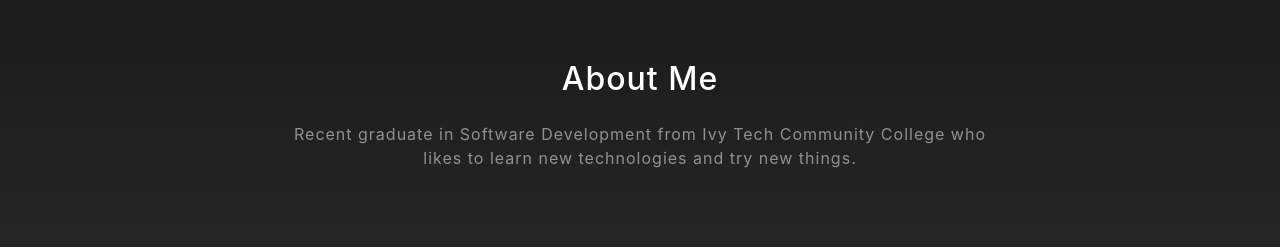
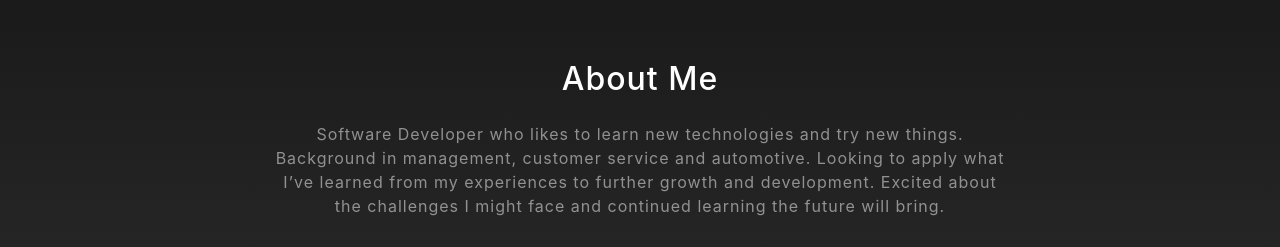
Before and after one commit to jmsalazar50/jmsalazar50.github.io, a website with bundled scripts: page index.html in a window 1280 px wide. Shown: the part 900-1147 px from the top of the page. Built offline with nearby package versions, Linux system fonts and the light colour scheme.

Commit message:
Update index.html
About Update

```diff
--- a/index.html
+++ b/index.html
@@ -87,8 +87,8 @@
           <div class="col-lg-8 mx-auto">
             <h2 class="text-white mb-4">About Me</h2>
             <p class="text-white-50">
-              Recent graduate in Software Development from Ivy Tech Community College  who likes to
-              learn new technologies and try new things.
+              Software Developer who likes to learn new technologies and try new things. Background in management, customer service and automotive. Looking to apply
+              what I’ve learned from my experiences to further growth and development. Excited about the challenges I might face and continued learning the future will bring.
             </p>
           </div>
         </div>
```
